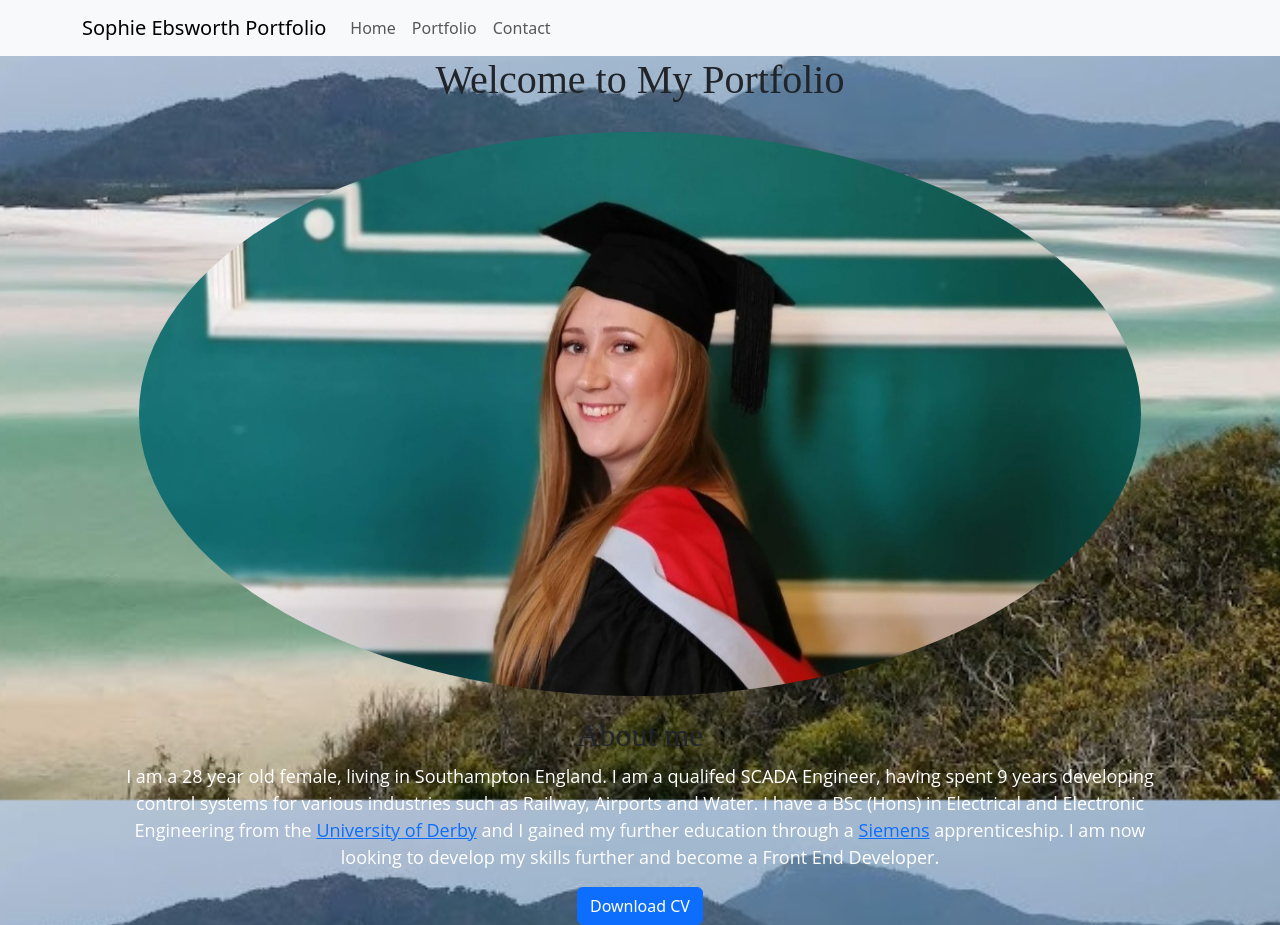
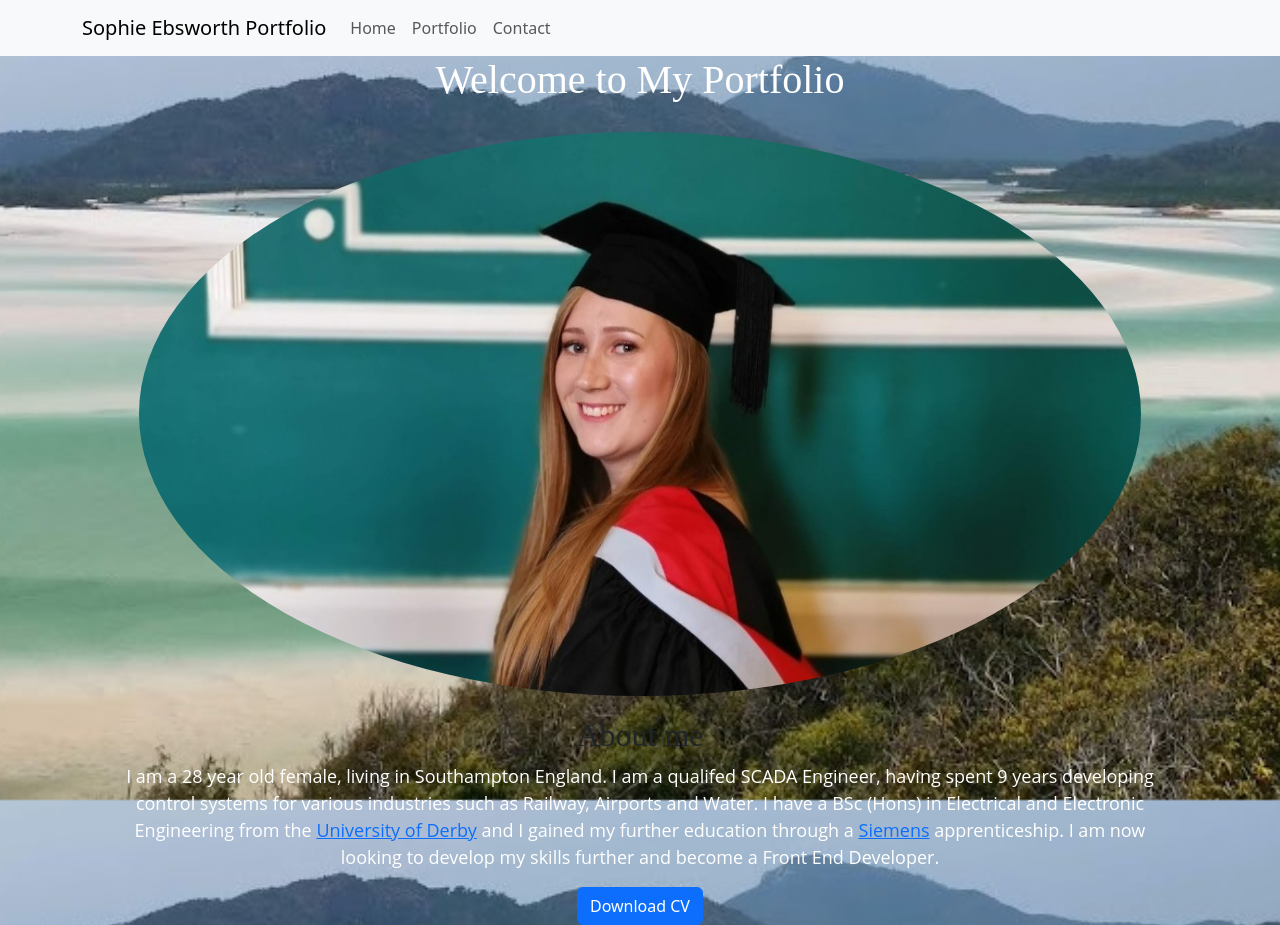
Before and after one commit to SophieEbby/react-portfolio, a React (Vite) app: page /react-portfolio/ in a window 1280 px wide. Built offline with nearby package versions, Linux system fonts and the light colour scheme.

Commit message:
update colors

```diff
--- a/src/App.css
+++ b/src/App.css
@@ -7,6 +7,4 @@
 
 nav {
   width: 100vw;
-  background-color: black;
-  color: white;
 }
--- a/src/components/Pages/Home.jsx
+++ b/src/components/Pages/Home.jsx
@@ -14,14 +14,14 @@ function Home() {
             <Row>
                 <Col sm={1}></Col>
                 <Col sm={10}>
-                    <h1>Welcome to My Portfolio</h1>
+                    <h1 className="heading1">Welcome to My Portfolio</h1>
                 </Col>
             </Row>
             <Row>
                 <Col sm={1}></Col>
                 <Col sm={10}>
                     <Image fluid src={mypic} alt="Sophie Ebsworth" className="mypic float-left" />
-                    <h2>About me</h2>
+                    <h2 className="heading2">About me</h2>
                     <p className="biotext">I am a 28 year old female, living in Southampton England. I am a qualifed SCADA Engineer, having spent 9 years developing control systems for various industries such as Railway, Airports and Water. I have a BSc (Hons) in Electrical and Electronic Engineering from the <a href="https://www.derby.ac.uk/" rel="noreferrer noopener" target="_blank">University of Derby</a>  and I gained my further education through a <a href="https://www.siemens.com/global/en.html" rel="noreferrer noopener" target="_blank">Siemens</a> apprenticeship. I am now looking to develop my skills further and become a Front End Developer. </p>
                     <Button variant="primary" href={mycv}download="SophieEbsworth_CV.pdf">Download CV</Button>
                 </Col>
--- a/src/components/Pages/style.css
+++ b/src/components/Pages/style.css
@@ -42,3 +42,7 @@ p {
 .biotext {
     color: white;
 }
+
+.heading1 {
+    color: white;
+}
```
Also changed, not shown: 4 other files (tests, documents, lock files or other folders).
